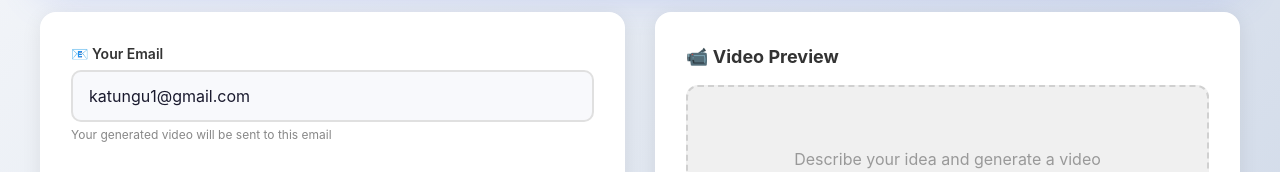
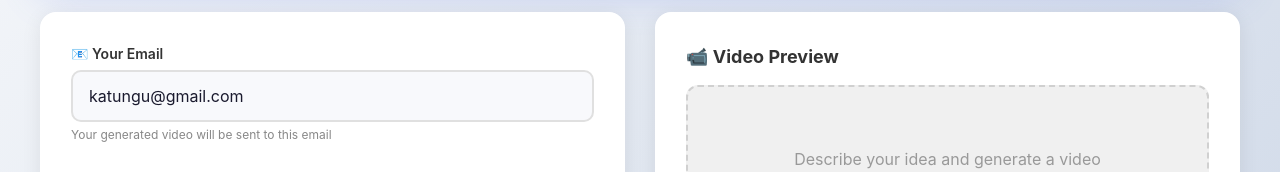
Before and after one commit to katunguTECH/video-creator-api, a React (Create React App) app: page /create in a window 1280 px wide. Shown: the part 221-393 px from the top of the page. Built offline with nearby package versions, Linux system fonts and the light colour scheme; no server answers.

Commit message:
Change default email

```diff
--- a/src/pages/CreateVideo.jsx
+++ b/src/pages/CreateVideo.jsx
@@ -31,7 +31,7 @@ const fetchWithRetry = async (url, options, maxRetries = 2) => {
 
 function CreateVideo() {
   const navigate = useNavigate();
-  const [email, setEmail] = useState('katungu1@gmail.com');
+  const [email, setEmail] = useState('katungu@gmail.com');
   const [prompt, setPrompt] = useState('');
   const [duration, setDuration] = useState(5);
   const [aspectRatio, setAspectRatio] = useState('16:9');
```
